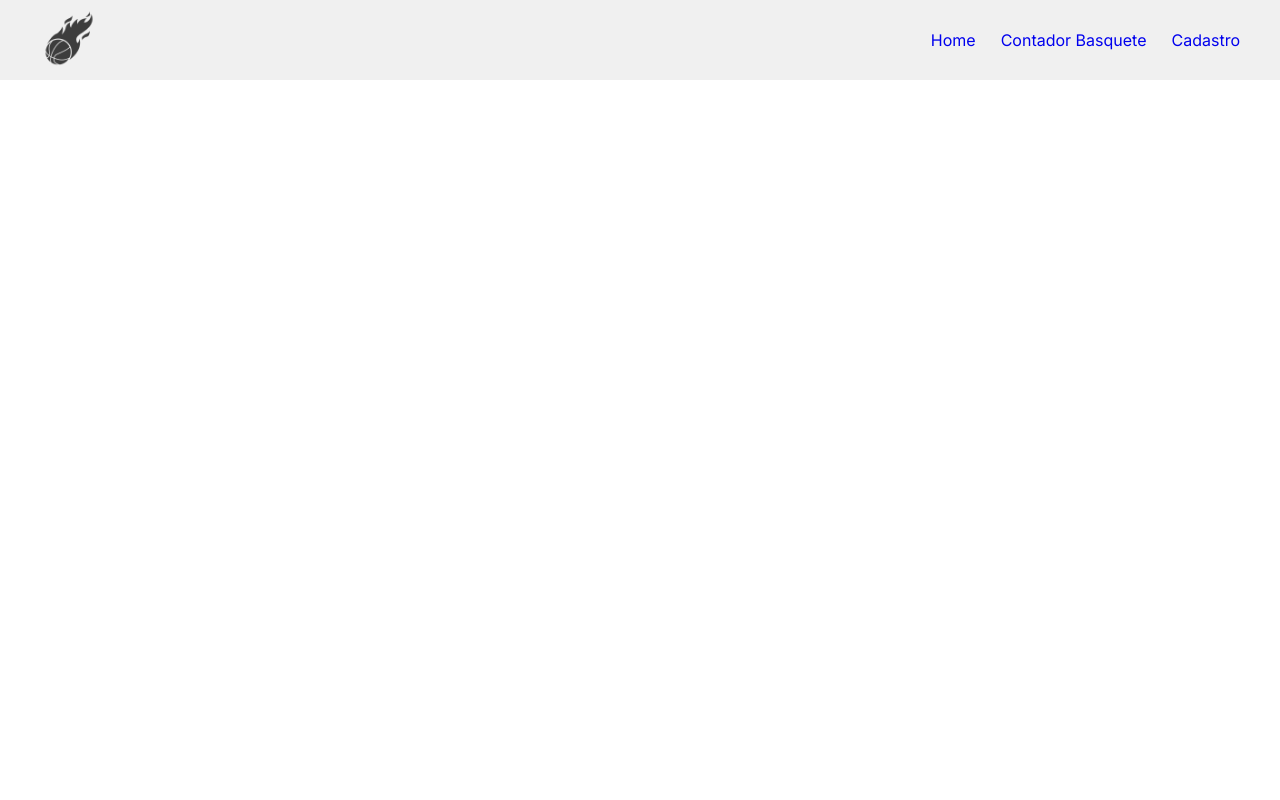
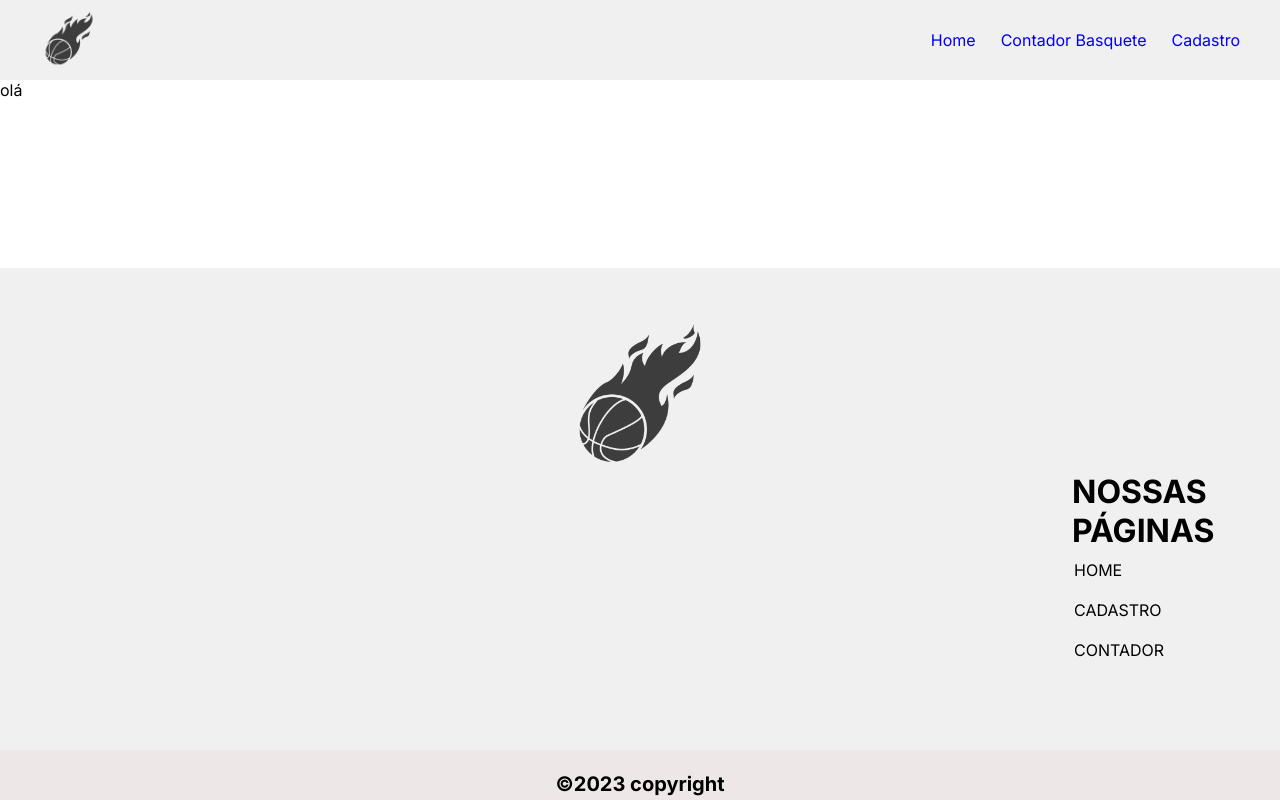
Before and after one commit to pedromonteir01/cssPure, a Next.js app: page /TesteHeader in a window 1280 px wide. Built offline with nearby package versions, Linux system fonts and the light colour scheme.

Commit message:
fix: details

```diff
--- a/app/TesteHeader/page.jsx
+++ b/app/TesteHeader/page.jsx
@@ -1,10 +1,13 @@
 import React from 'react'
 import Header from '../components/header/Header'
+import Footer from '../components/footer/Footer'
 
 function Header01() {
   return (
     <div>
         <Header/>
+        <p>olá</p>
+        <Footer/>
     </div>
   )
 }
--- a/app/login/page.jsx
+++ b/app/login/page.jsx
@@ -150,7 +150,7 @@ function Login() {
                     </section>
                 </article>
             </div>
-            <Footer></Footer>
+            <Footer/>
         </main>
     );
 }
```
